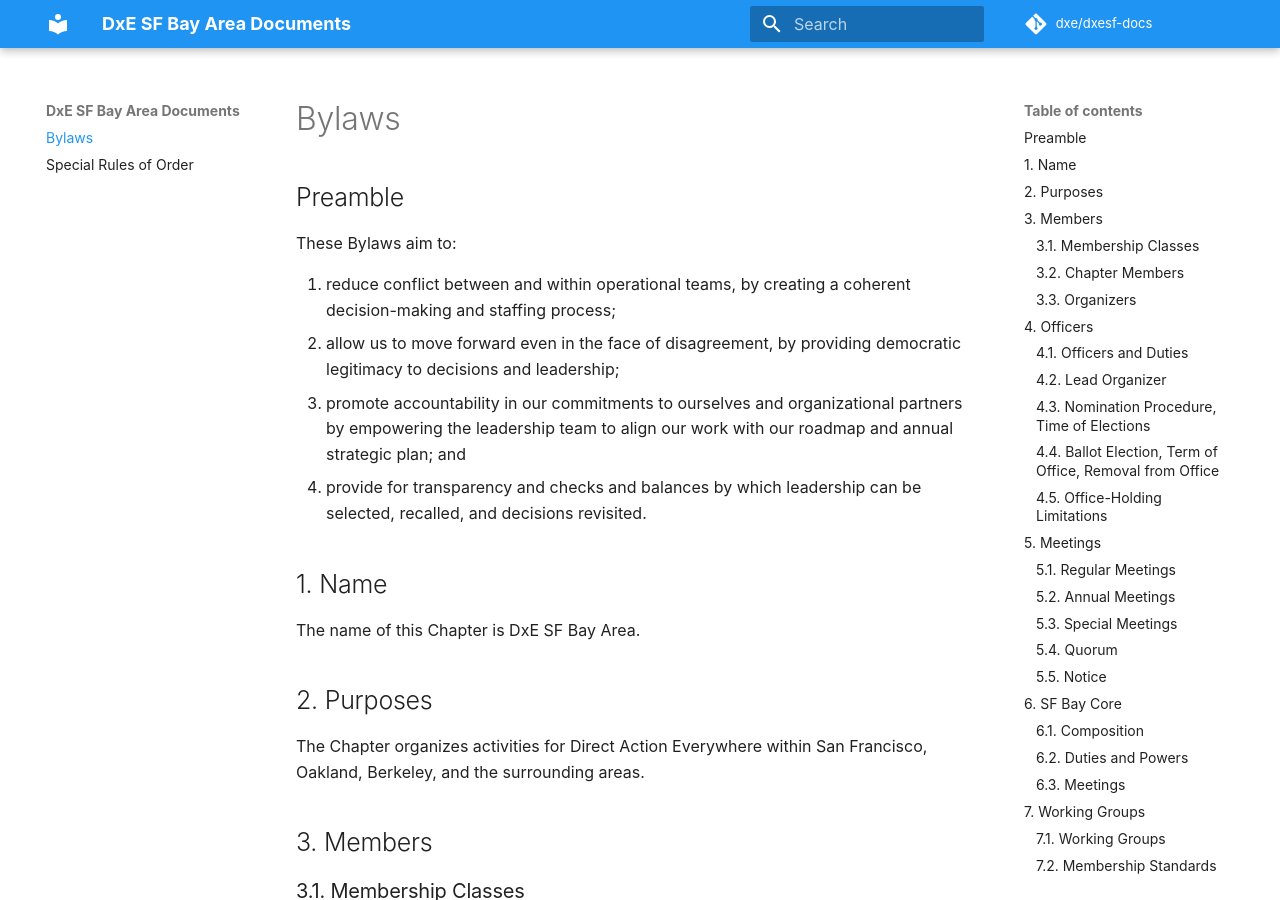
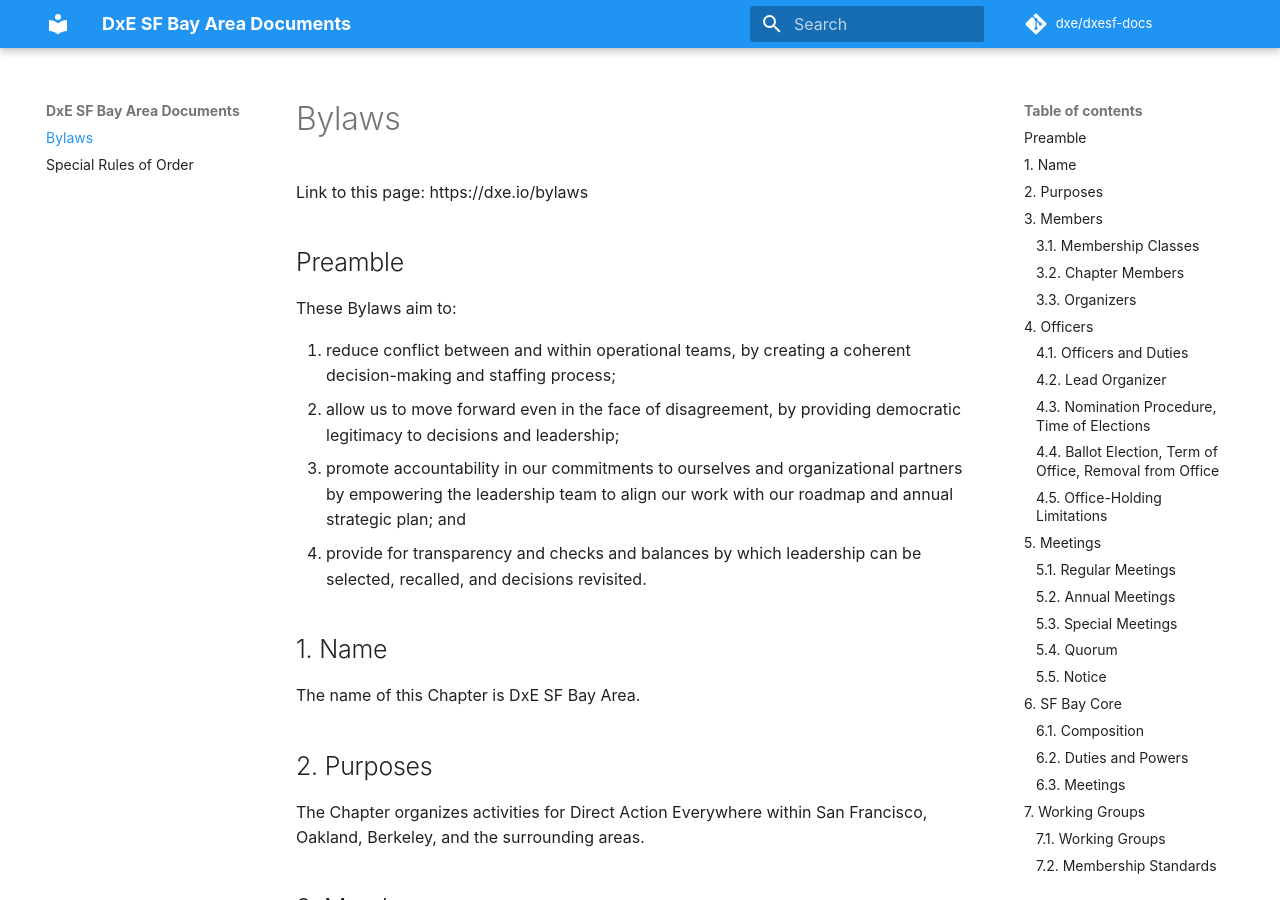
Before and after one commit to dxe/dxesf-docs, an MkDocs documentation site: the page built from docs/index.md, in a window 1280 px wide and 900 px high. Built offline with MkDocs 1.6.1 and Material for MkDocs 9.7.7, drawn with Linux system fonts in a browser that asks for light colours; some web fonts are replaced; comment, search, counter and statistics services are not loaded.

Commit message:
Add 'link to this page' shortlink

```diff
--- a/docs/index.md
+++ b/docs/index.md
@@ -1,4 +1,6 @@
 # Bylaws
+
+Link to this page: https://dxe.io/bylaws
 
 ## Preamble
 
```
